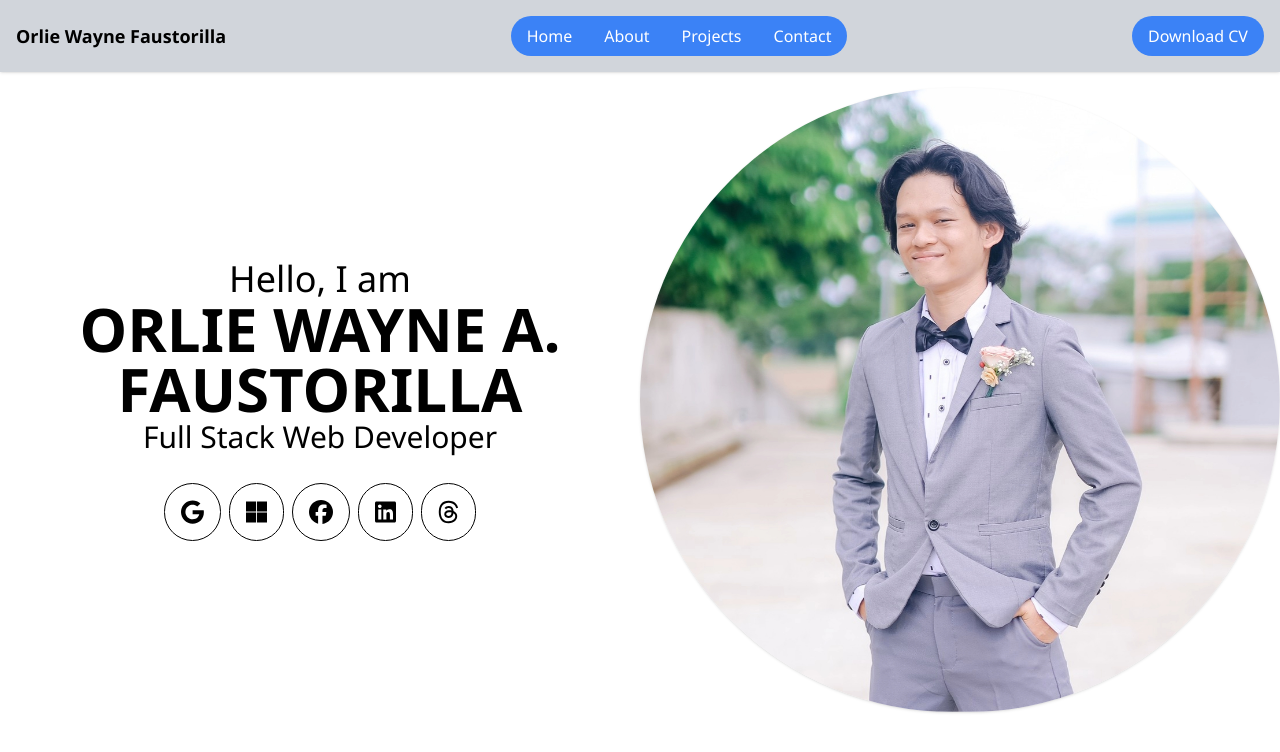
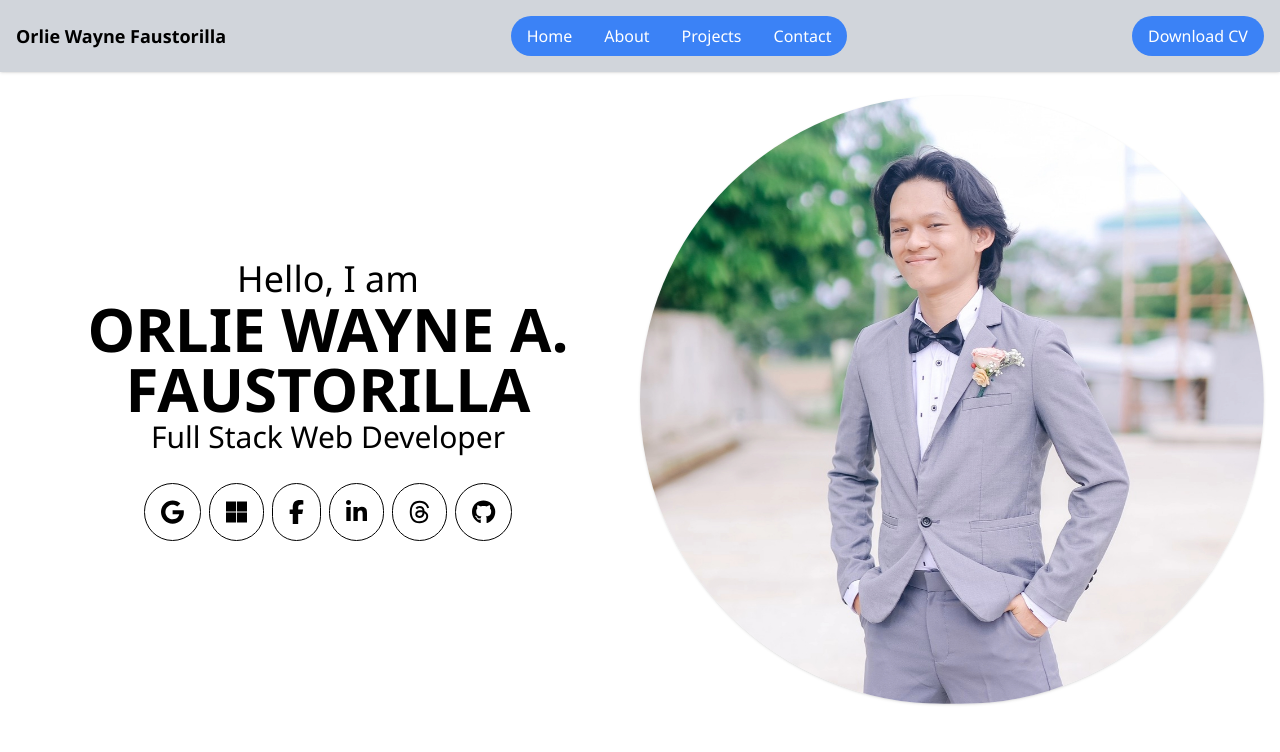
Before and after one commit to waynefaustorilla/portfolio, a Next.js app: page / in a window 1280 px wide. Shown: the top 752 px of the page. Built offline with nearby package versions, Linux system fonts and the light colour scheme.

Commit message:
removed animations

```diff
--- a/package.json
+++ b/package.json
@@ -13,6 +13,7 @@
     "@fortawesome/free-brands-svg-icons": "^6.5.1",
     "@fortawesome/free-solid-svg-icons": "^6.5.1",
     "@fortawesome/react-fontawesome": "^0.2.0",
+    "framer-motion": "^10.16.15",
     "next": "14.0.3",
     "react": "^18",
     "react-dom": "^18"
--- a/src/app/layout.tsx
+++ b/src/app/layout.tsx
@@ -1,4 +1,3 @@
-import NavigationBar from "@/components/NavigationBar";
 import { config, library } from "@fortawesome/fontawesome-svg-core";
 import { fab } from "@fortawesome/free-brands-svg-icons";
 import { fas } from "@fortawesome/free-solid-svg-icons";
@@ -22,8 +21,6 @@ const RootLayout = ({ children }: { children: React.ReactNode }) => {
   return (
     <html lang="en">
       <body className={inter.className}>
-        <NavigationBar />
-
         {children}
       </body>
     </html>
--- a/src/app/page.tsx
+++ b/src/app/page.tsx
@@ -1,32 +1,37 @@
+"use client";
+
+import Introduction from "@/components/Introduction";
 import MaskedPhoto from "@/components/MaskedPhoto";
+import NavigationBar from "@/components/NavigationBar";
 import SocialLink from "@/components/SocialLink";
+import * as fa from "@fortawesome/free-brands-svg-icons";
+import { AnimatePresence } from "framer-motion";
 import React from "react";
 
 const Home: React.FunctionComponent = (): React.JSX.Element => {
   return (
-    <React.Fragment>
-      <section className={"grid grid-cols-1 md:grid-cols-2"}>
+    <AnimatePresence mode={"wait"}>
+      <NavigationBar />
+
+      <section className={"grid grid-cols-1 md:grid-cols-2 px-4"}>
         <div className="flex flex-col items-center justify-center min-h-screen gap-7">
-          <section className={"text-center"}>
-            <h2 className={"text-3xl lg:text-4xl"}>Hello, I am</h2>
-            <h1 className={"text-4xl lg:text-6xl font-bold"}>ORLIE WAYNE A. FAUSTORILLA</h1>
-            <h3 className={"text-xl lg:text-3xl"}>Full Stack Web Developer</h3>
-          </section>
+          <Introduction />
 
           <span className={"flex gap-2"}>
-            <SocialLink icon={"google"} link="mailto: orliewayne.faustorilla@gmail.com?subject=We want to know you more&cc=owfaustorilla.cznnhs13@gmail.com" />
-            <SocialLink icon={"microsoft"} link="mailto: orliewayne.faustorilla@outlook.ph?subject=We want to know you more&cc=owfaustorilla.cznnhs13@gmail.com" />
-            <SocialLink icon={"facebook"} link="https://facebook.com/orliewaynefaustorillla" />
-            <SocialLink icon={"linkedin"} link="https://linkedin.com/in/orliewaynefaustorilla" />
-            <SocialLink icon={"threads"} link="https://threads.net/@kodokage.dev" />
+            <SocialLink icon={fa.faGoogle} link="mailto: orliewayne.faustorilla@gmail.com?subject=We want to know you more&cc=owfaustorilla.cznnhs13@gmail.com" />
+            <SocialLink icon={fa.faMicrosoft} link="mailto: orliewayne.faustorilla@outlook.ph?subject=We want to know you more&cc=owfaustorilla.cznnhs13@gmail.com" />
+            <SocialLink icon={fa.faFacebookF} link="https://facebook.com/orliewaynefaustorillla" />
+            <SocialLink icon={fa.faLinkedinIn} link="https://linkedin.com/in/orliewaynefaustorilla" />
+            <SocialLink icon={fa.faThreads} link="https://threads.net/@kodokage.dev" />
+            <SocialLink icon={fa.faGithub} link="https://github.com/waynefaustorilla" />
           </span>
         </div>
 
-        <div className="flex items-center justify-center min-h-screen">
+        <div className="flex items-center justify-center min-h-full lg:min-h-screen">
           <MaskedPhoto />
         </div>
       </section>
-    </React.Fragment>
+    </AnimatePresence>
   );
 };
 
--- /dev/null
+++ b/src/components/Introduction.tsx
@@ -0,0 +1,11 @@
+import { JSX } from "react";
+
+export default function Introduction(): JSX.Element {
+  return (
+    <section className={"text-center"}>
+      <h2 className={"text-3xl lg:text-4xl"}>Hello, I am</h2>
+      <h1 className={"text-4xl lg:text-6xl font-bold"}>ORLIE WAYNE A. FAUSTORILLA</h1>
+      <h3 className={"text-xl lg:text-3xl"}>Full Stack Web Developer</h3>
+    </section>
+  );
+}
--- a/src/components/MaskedPhoto.tsx
+++ b/src/components/MaskedPhoto.tsx
@@ -1,14 +1,15 @@
+"use client";
+
 import photo from "@/assets/img/wayne.jpg";
+import { motion } from "framer-motion";
 import Image from "next/image";
 import React from "react";
 
 const MaskedPhoto: React.FunctionComponent = (): React.JSX.Element => {
   return (
-    <React.Fragment>
-      <div className={"rounded-full shadow"}>
-        <Image src={photo} alt={photo.src} quality={75} placeholder={"blur"} fill={false} height={800} width={800} style={{ borderRadius: "10000px" }} />
-      </div>
-    </React.Fragment>
+    <motion.div className={"rounded-full shadow"}>
+      <Image src={photo} alt={photo.src} quality={75} placeholder={"blur"} fill={false} height={800} width={800} style={{ borderRadius: "10000px" }} />
+    </motion.div>
   );
 };
 
--- a/src/components/SocialLink.tsx
+++ b/src/components/SocialLink.tsx
@@ -1,10 +1,10 @@
-import { IconName } from "@fortawesome/fontawesome-svg-core";
+import { IconProp } from "@fortawesome/fontawesome-svg-core";
 import { FontAwesomeIcon } from "@fortawesome/react-fontawesome";
 import Link from "next/link";
 import React from "react";
 
 type SocialLinkProps = {
-  icon: IconName;
+  icon: IconProp;
   link: string;
 };
 
@@ -12,7 +12,7 @@ const SocialLink: React.FunctionComponent<SocialLinkProps> = (props): React.JSX.
   return (
     <Link href={props.link} target={"_blank"}>
       <button type="button" className={"border border-black p-4 active:scale-90 rounded-full hover:scale-125 ease-in-out transition-all hover:shadow-lg"}>
-        <FontAwesomeIcon size={"xl"} icon={["fab", props.icon]} />
+        <FontAwesomeIcon size={"xl"} icon={props.icon} />
       </button>
     </Link>
   );
```
Also changed, not shown: 1 other file (tests, documents, lock files or other folders).
